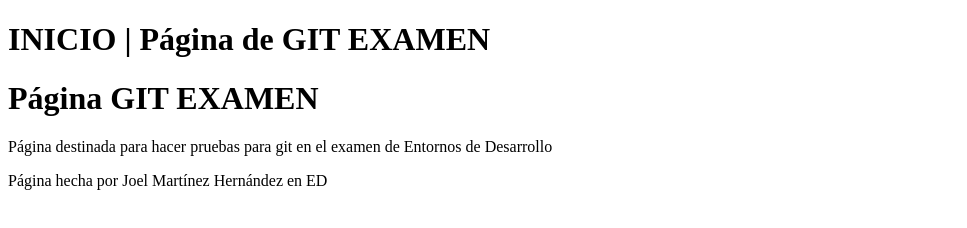
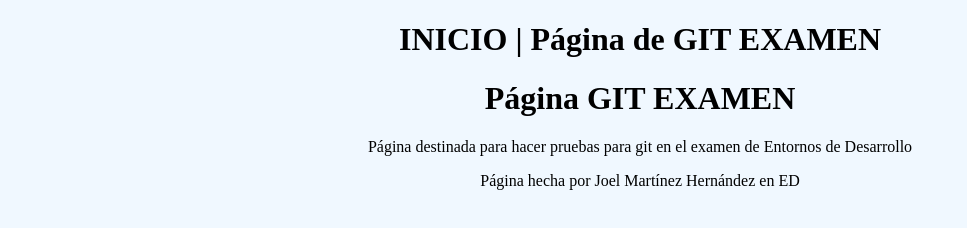
Before and after one commit to joelmh112/examen, a plain HTML site: page index.html in a window 1280 px wide. Shown: the whole page, without its empty margins (0-967 px from the left). Drawn offline with Linux system fonts and the light colour scheme.

Commit message:
added styles with css

```diff
--- a/index.html
+++ b/index.html
@@ -3,6 +3,7 @@
 <head>
     <meta charset="UTF-8">
     <title>Página Git</title>
+    <link rel="stylesheet" href="styles.css"/>
 </head>
 <body>
    <header><h1>INICIO | Página de GIT EXAMEN</h1></header>
--- /dev/null
+++ b/styles.css
@@ -0,0 +1,3 @@
+body {background-color: aliceblue}
+h1 {text-align: center}
+p {text-align: center}
```
